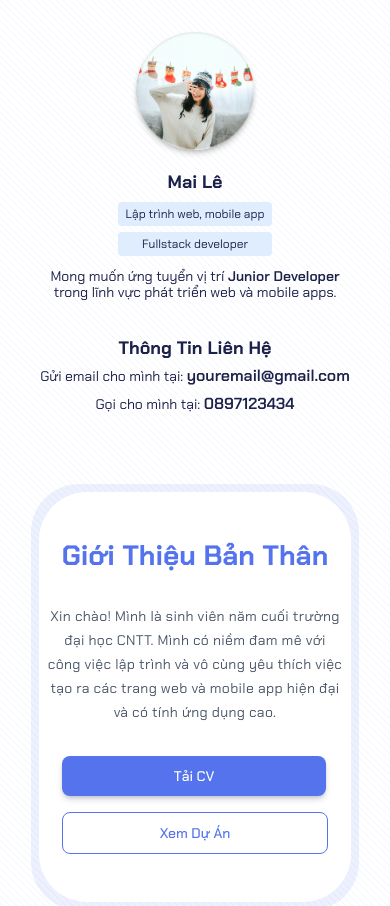
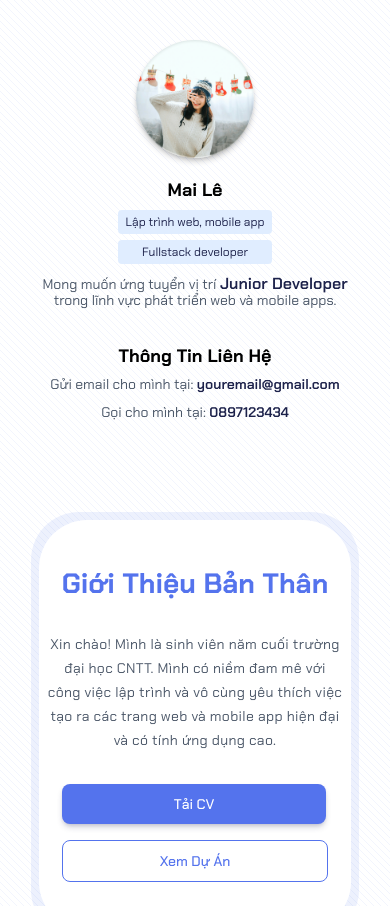
Before and after one commit to sissyMai/simple-portfolio-with-html-css, a plain HTML site: page index.html in a window 390 px wide. Shown: the top 906 px of the page. Drawn offline with Linux system fonts and the light colour scheme.

Commit message:
small changes

```diff
--- a/index.html
+++ b/index.html
@@ -25,7 +25,7 @@
     <!-----------
       Header
     --------------->
-    <header class="container">
+    <header class="container" style="padding-top: 40px">
       <div id="headerContainer">
         <!-- left column -->
         <div id="leftHeaderColumn">
@@ -39,8 +39,8 @@
             </div>
             <p>
               Mong muốn ứng tuyển vị trí
-              <span style="font-weight: 600">Junior Developer</span> trong lĩnh
-              vực phát triển web và mobile apps.
+              <span>Junior Developer</span> trong lĩnh vực phát triển web và
+              mobile apps.
             </p>
           </div>
         </div>
@@ -48,15 +48,13 @@
         <!-- right column -->
         <div id="rightHeaderColumn">
           <h1 class="headerTitle">Thông Tin Liên Hệ</h1>
-          <p style="font-size: 14px">
+          <p>
             Gửi email cho mình tại:
-            <span style="font-size: 16px; font-weight: 600"
-              >youremail@gmail.com</span
-            >
+            <span>youremail@gmail.com</span>
           </p>
-          <p style="font-size: 14px">
+          <p>
             Gọi cho mình tại:
-            <span style="font-size: 16px; font-weight: 600">0897123434</span>
+            <span>0897123434</span>
           </p>
         </div>
       </div>
@@ -388,7 +386,7 @@
                 display: flex;
                 flex-direction: column;
                 align-items: center;
-                gap: 20px;
+                gap: 24px;
               "
             >
               <h1 class="sectionTitle">Đồ Án Thực Chiến</h1>
--- a/main.css
+++ b/main.css
@@ -160,7 +160,7 @@ html {
 }
 
 body {
-	max-width: 1536px;
+
 	margin: 0 auto;
 	font-size: 16px;
 	line-height: 24px;
@@ -184,7 +184,9 @@ hr {
 }
 
 .container {
+	margin: 0 auto;
 	padding: 80px 170px;
+	max-width: 1536px;
 }
 
 .sectionTitle {
@@ -217,7 +219,16 @@ hr {
 	flex: 1;
 	gap: 24px;
 	align-items: center;
-	color: var(--text-color);
+
+	& p {
+		color: var(--n-600);
+	}
+
+	& span {
+		font-size: 16px;
+		font-weight: 600;
+		color: var(--text-color);
+	}
 }
 
 #leftHeaderTitles {
@@ -237,9 +248,16 @@ hr {
 	flex: 1;
 	flex-direction: column;
 	align-items: end;
-	/* justify-content: space-between; */
 	gap: 12px;
-	color: var(--text-color)
+
+	& p {
+		color: var(--n-600);
+
+		& span {
+			font-weight: 600;
+			color: var(--text-color);
+		}
+	}
 }
 
 #avarImgWrapper {
@@ -280,11 +298,13 @@ hr {
 #aboutMe {
 	position: relative;
 	overflow-y: visible;
-	margin: 60px 0;
+	/* margin: 80px 0; */
+	margin: 80px auto;
 	display: flex;
 	justify-content: center;
 	align-items: center;
 	width: 100%;
+	max-width: 1536px;
 
 	& img {
 		position: absolute;
@@ -392,13 +412,13 @@ hr {
 #skillsContainer {
 	display: flex;
 	flex-direction: column;
-	gap: 32px;
+	gap: 48px;
 	/* align-items: center; */
 	position: relative;
 
 	& p.sectionDescription {
 		text-align: left;
-		margin-top: 32px;
+		margin-top: 24px;
 	}
 }
 
@@ -653,7 +673,7 @@ div.gridItemHeader>div {
 #ProjectContainer {
 	display: flex;
 	flex-direction: column;
-	gap: 32px;
+	gap: 48px;
 	position: relative;
 }
 
@@ -678,7 +698,7 @@ div.gridItemHeader>div {
 	flex-wrap: wrap */
 	display: grid;
 	grid-template-columns: repeat(3, minmax(344px, auto));
-	grid-gap: 40px 40px;
+	grid-gap: 32px 32px;
 	justify-content: center;
 
 	& .projectCard-wrapper {
@@ -745,6 +765,7 @@ div.gridItemHeader>div {
 	color: var(--text-neutral-color);
 	text-align: center;
 	background-image: var(--gradient-color);
+	max-width: none !important;
 }
 
 #footerText {
@@ -786,7 +807,7 @@ div.gridItemHeader>div {
 	/** About Me */
 
 	#aboutMe {
-		margin: 40px 0;
+		margin: 60px 0;
 	}
 
 	.softSkill-badge {
```
